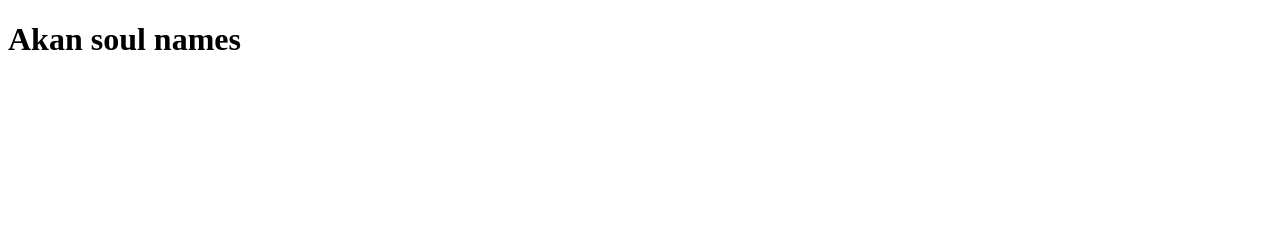
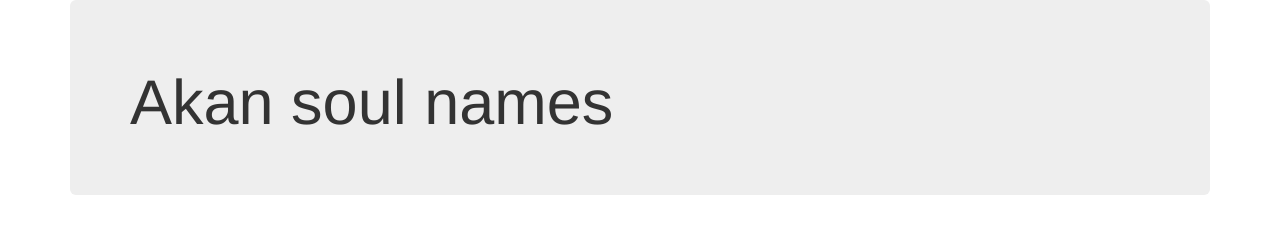
Before and after one commit to lyndaflower/akan-names, a plain HTML site: page index.html in a window 1280 px wide. Drawn offline with nearby package versions, Linux system fonts and the light colour scheme.

Commit message:
style our heading

```diff
--- a/index.html
+++ b/index.html
@@ -5,6 +5,7 @@
     <meta name="viewport" content="width=device-width, initial-scale=1.0">
     <meta http-equiv="X-UA-Compatible" content="ie=edge">
     <style type="text/css"></style>
+    <link rel="stylesheet" href="dist/css/bootstrap.min.css">
     <title>Web-paget</title>
 </head>
 <body>
```
